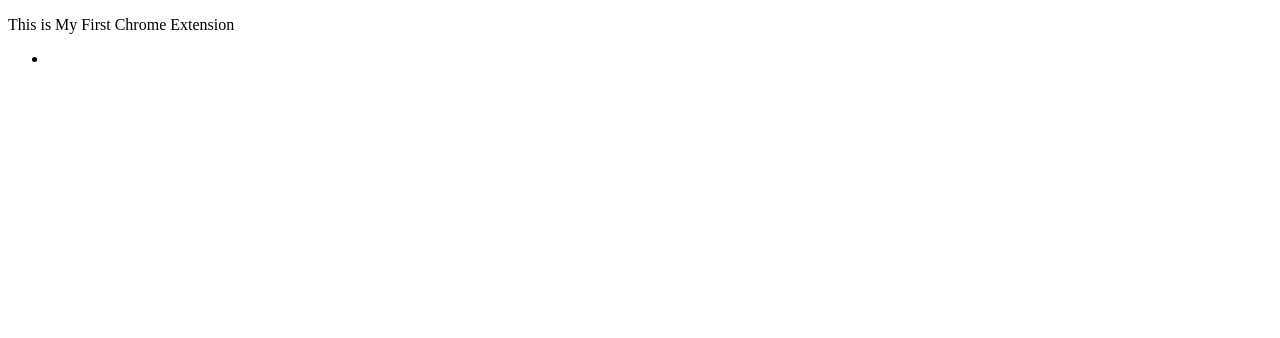
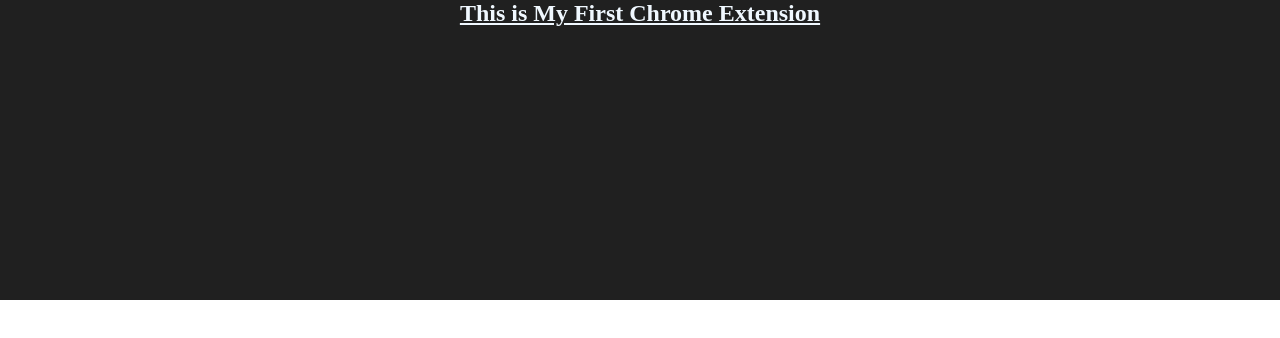
Before and after one commit to abhi28saha01/Cricket-Up-To-Date-Chrome-extension, a browser extension: page index.html in a window 1280 px wide. Drawn offline with Linux system fonts and the light colour scheme; no server answers.

Commit message:
second commit

```diff
--- a/index.html
+++ b/index.html
@@ -4,12 +4,15 @@
     <meta charset="UTF-8">
     <meta name="viewport" content="width=device-width, initial-scale=1.0">
     <title>First CHrome</title>
+    <link rel="stylesheet" href="style.css">
 </head>
 <body>
-    <p>This is My First Chrome Extension</p>
-    <ul>
-        <li id="matches"></li>
-    </ul>
+    <div class="container">
+        <h2>This is My First Chrome Extension</h2>
+        <ul>
+            <li id="matches"></li>
+        </ul>
+    </div>
 </body>
 <script src="./script.js"></script>
 </html>
--- /dev/null
+++ b/style.css
@@ -0,0 +1,19 @@
+*{
+    margin: 0;
+    padding: 0;
+}
+.container{
+    min-height: 300px;
+    min-width: 500px;
+    background-color: rgb(32, 32, 32);
+}
+
+.container h2{
+    text-align: center;
+    text-decoration: underline;
+    color: aliceblue;
+}
+
+#matches{
+    color: azure;
+}
```
Also changed, not shown: icons/cricket.png (added), manifest.json.
